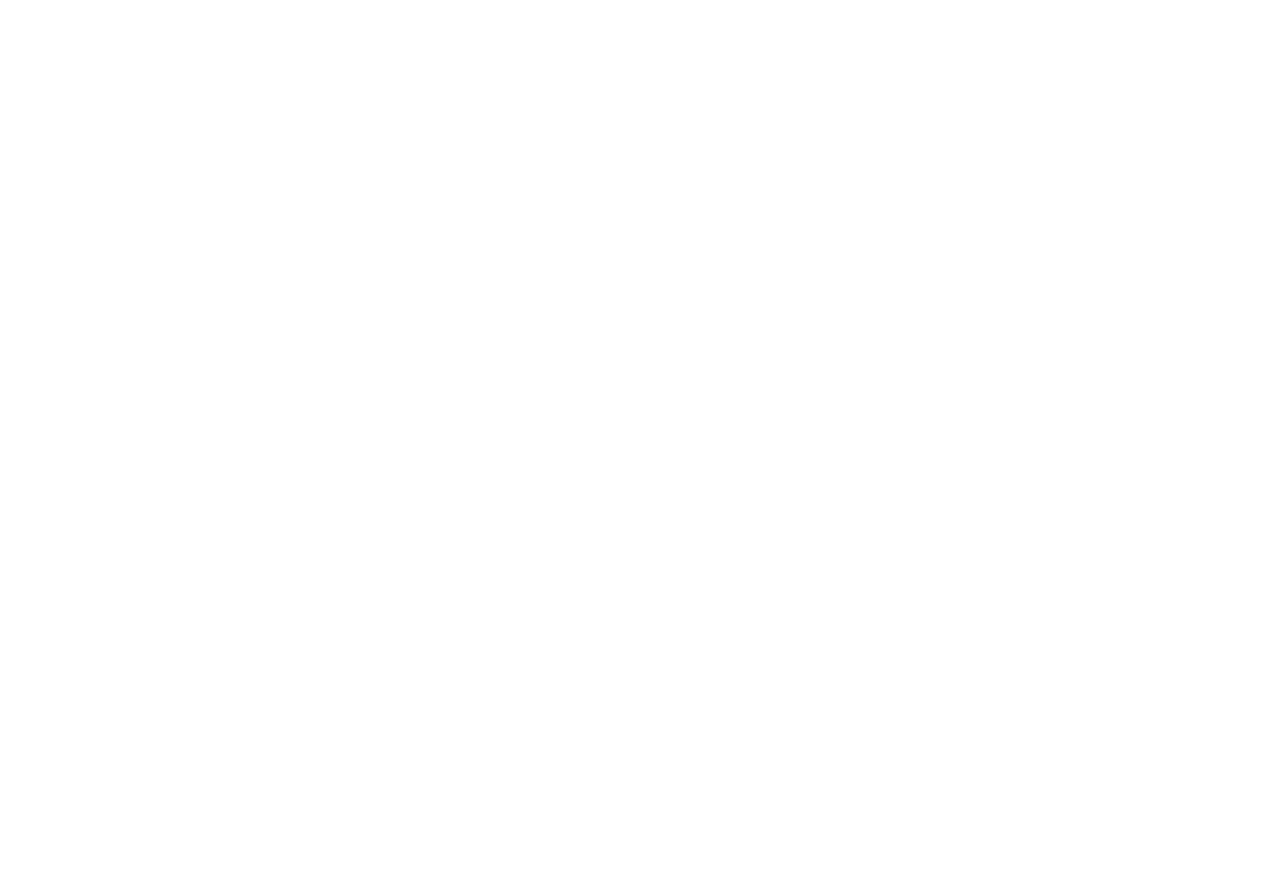
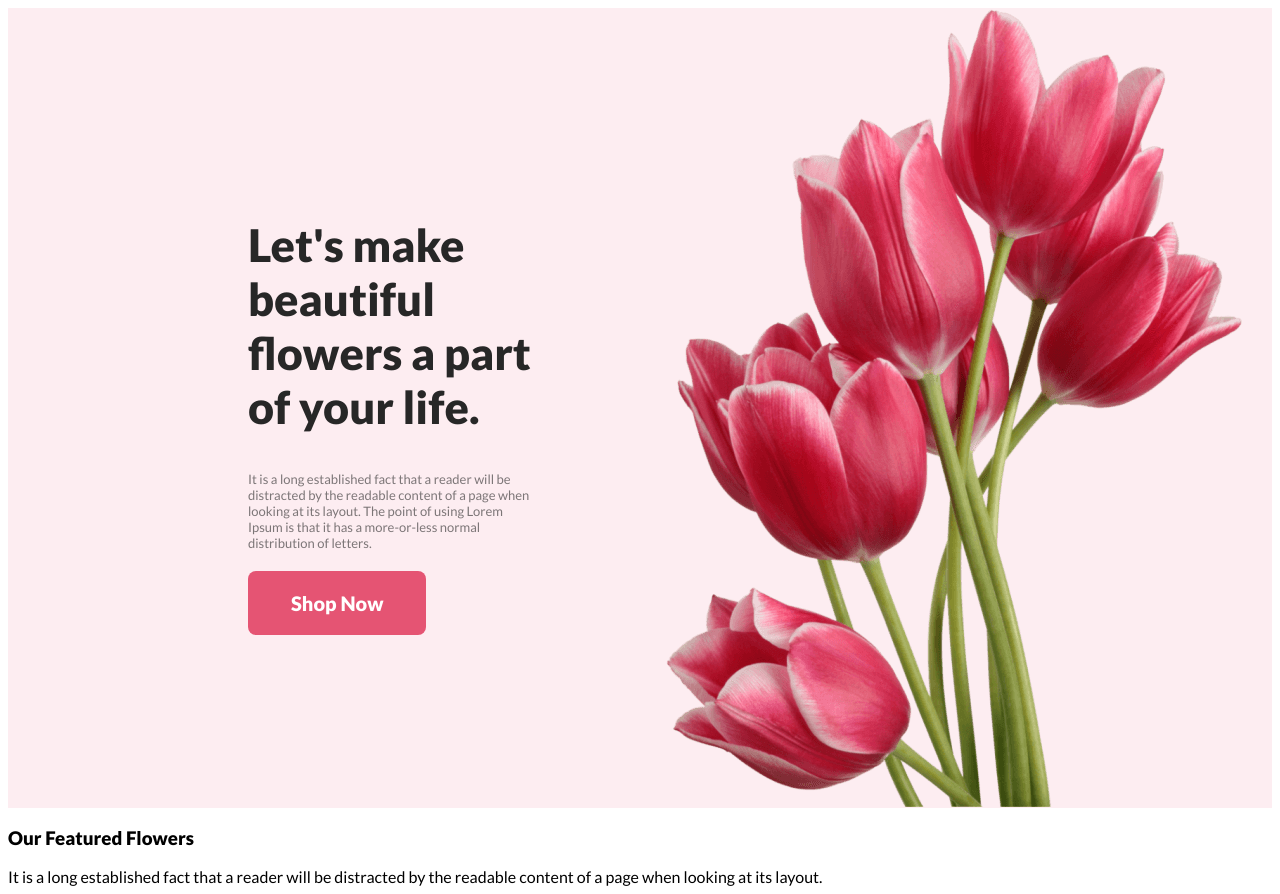
Before and after one commit to Skdrashed/FLOWER-SHOP, a plain HTML site: page index.html in a window 1280 px wide. Before the commit the page ends 800 px from the top, so only its background shows below. Drawn offline with Linux system fonts and the light colour scheme.

Commit message:
finishe first section

```diff
--- a/index.html
+++ b/index.html
@@ -1,17 +1,45 @@
 <!DOCTYPE html>
 <html lang="en">
+
 <head>
+    <link rel="preconnect" href="https://fonts.googleapis.com">
+<link rel="preconnect" href="https://fonts.gstatic.com" crossorigin>
+<link href="https://fonts.googleapis.com/css2?family=Lato:wght@100;300;400;900&display=swap" rel="stylesheet">
+
     <link rel="stylesheet" href="styles/style.css">
     <meta charset="UTF-8">
     <meta name="viewport" content="width=device-width, initial-scale=1.0">
     <title>Flower Shop</title>
 </head>
+
 <body>
-    <section>
+    <section class="one">
+        <section class="sub-section-one">
+            <div class="s-one">
+                <h2 class="header-title">Let's make beautiful flowers a part of your life.</h2>
+                <article class="header-description">
+                    It is a long established fact that a reader will be distracted by the readable content of a page
+                    when looking at its layout. The point of using Lorem Ipsum is that it has a more-or-less normal
+                    distribution of letters.
+                </article>
+                <button class="btn-pry">Shop Now</button>
+            </div>
+        </section>
+        <section class="sub-section-two">
+            <div class="img-one">
+                <img height="800px" width="635px" src="images/pngwing 10.png" alt="">
+            </div>
+        </section>
+    </section>
+    <!-- header end -->
+    <section class="our-flower">
+           <h3 class="flower-title">Our Featured Flowers</h3>
+           <article class="flower-detils">
+            It is a long established fact that a reader will be distracted by the readable content of a page when looking at its layout.
+           </article>
+           <div class="photos">
 
-    </section>
-    <section>
-
+           </div>
     </section>
     <section>
 
@@ -32,4 +60,5 @@
 
     </section>
 </body>
+
 </html>
--- a/styles/style.css
+++ b/styles/style.css
@@ -0,0 +1,49 @@
+/* section one style */
+* {
+    font-family: 'Lato', sans-serif;
+}
+
+.one {
+    display: flex;
+    justify-content: space-between;
+    align-items: center;
+    gap: 100px;
+    height: 800px;
+    background-color: #E554731A;
+}
+
+.header-title {
+    color: #272727;
+    font-size: 45px;
+    font-style: normal;
+    font-weight: 600;
+    line-height: normal;
+}
+
+.header-description {
+    color: rgba(39, 39, 39, 0.60);
+    font-size: 13px;
+    font-style: normal;
+    font-weight: 400;
+}
+
+.btn-pry {
+    display: inline-flex;
+    padding: 20px 43px;
+    align-items: flex-start;
+    gap: 10px;
+    border-radius: 8px;
+    background: #E55473;
+    color: white;
+    color: #FFF;
+    font-family: Lato;
+    font-size: 20px;
+    font-style: normal;
+    font-weight: 700;
+    line-height: normal;
+    border: none;
+    margin-top: 20px;
+}
+.s-one{
+    margin-left:240px;
+}
```
